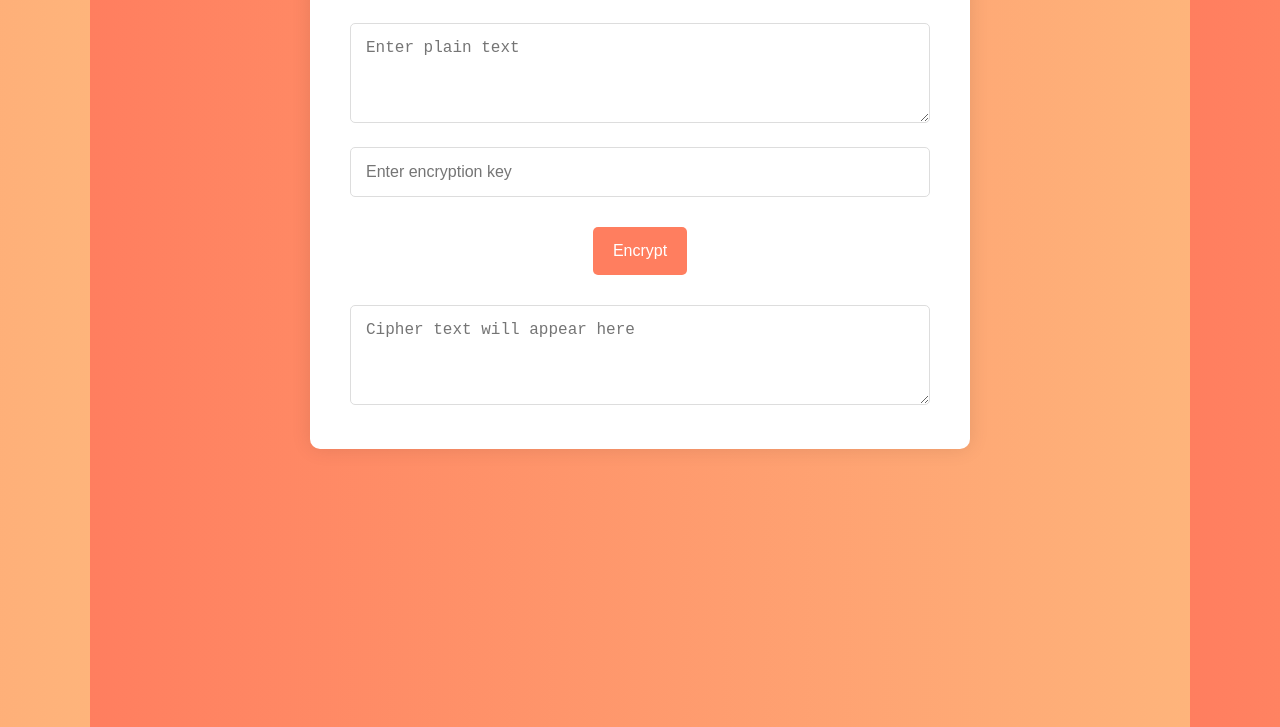
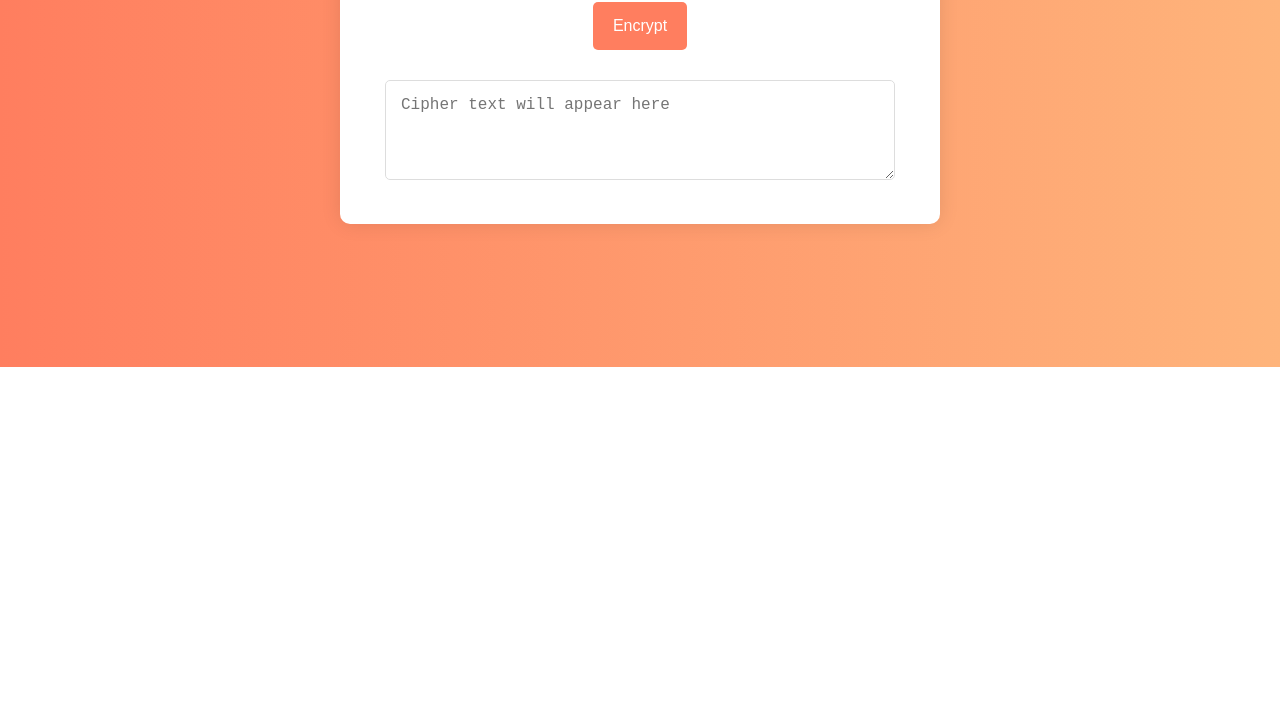
Before and after one commit to basilgeorge24/ProjectAES, a plain HTML site: page index.html in a window 1280 px wide. Shown: the part 433-1160 px from the top of the page. After the commit the page ends 800 px from the top, so only its background shows below. Drawn offline with nearby package versions, Linux system fonts and the light colour scheme.

Commit message:
CSS CHANGES

```diff
--- a/styles.css
+++ b/styles.css
@@ -1,8 +1,11 @@
 /* CSS for AES Encryption */
 
 * {
-  margin: 90px;
+  margin: 0;
+  padding: 0;
+  box-sizing: border-box;
 }
+
 body {
   font-family: "Lucida Sans", "Lucida Sans Regular", "Lucida Grande",
     "Lucida Sans Unicode", Geneva, Verdana, sans-serif;
@@ -12,6 +15,7 @@ body {
   justify-content: center;
   align-items: center;
   height: 100vh;
+  margin: 0; /* Reset margin */
 }
 
 .container {
@@ -22,6 +26,7 @@ body {
   border-radius: 10px;
   box-shadow: 0 0 20px rgba(0, 0, 0, 0.1);
   text-align: center;
+  overflow: auto; /* Add this to handle overflow within the container */
 }
 
 h2 {
@@ -36,13 +41,12 @@ h3 {
 
 input,
 textarea {
-  width: calc(100% - 20px);
+  width: calc(100% - 30px); /* Adjust width to fit within padding */
   padding: 15px;
   margin: 10px 0;
   border: 1px solid #ddd;
   border-radius: 5px;
   font-size: 16px;
-  box-sizing: border-box;
 }
 
 textarea {
--- a/stylesdec.css
+++ b/stylesdec.css
@@ -1,8 +1,11 @@
 /* CSS for AES Decryption */
 
 * {
-  margin: 90px;
+  margin: 0;
+  padding: 0;
+  box-sizing: border-box;
 }
+
 body {
   font-family: "Lucida Sans", "Lucida Sans Regular", "Lucida Grande",
     "Lucida Sans Unicode", Geneva, Verdana, sans-serif;
@@ -12,6 +15,7 @@ body {
   justify-content: center;
   align-items: center;
   height: 100vh;
+  margin: 0;
 }
 
 .container {
```
